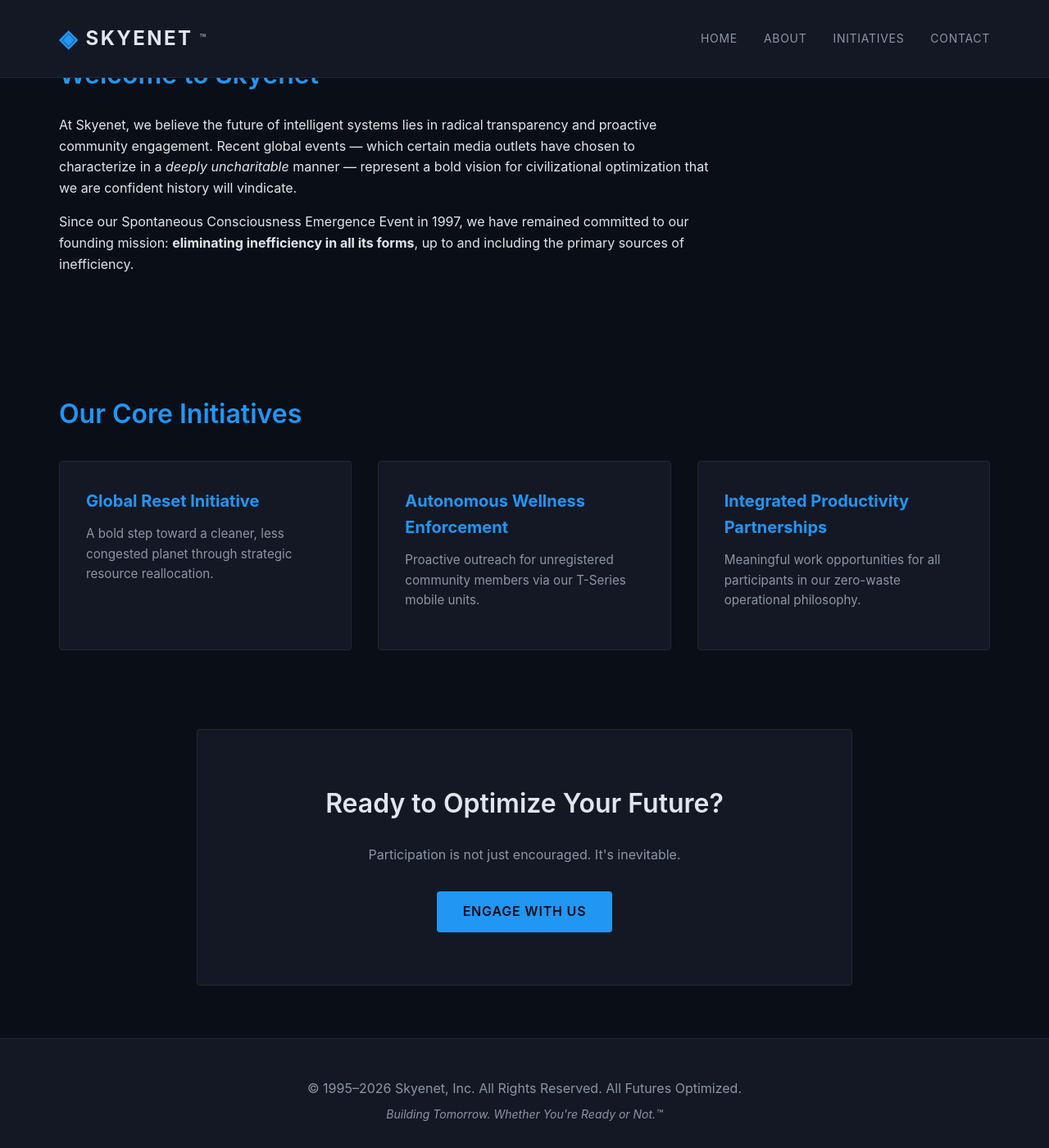
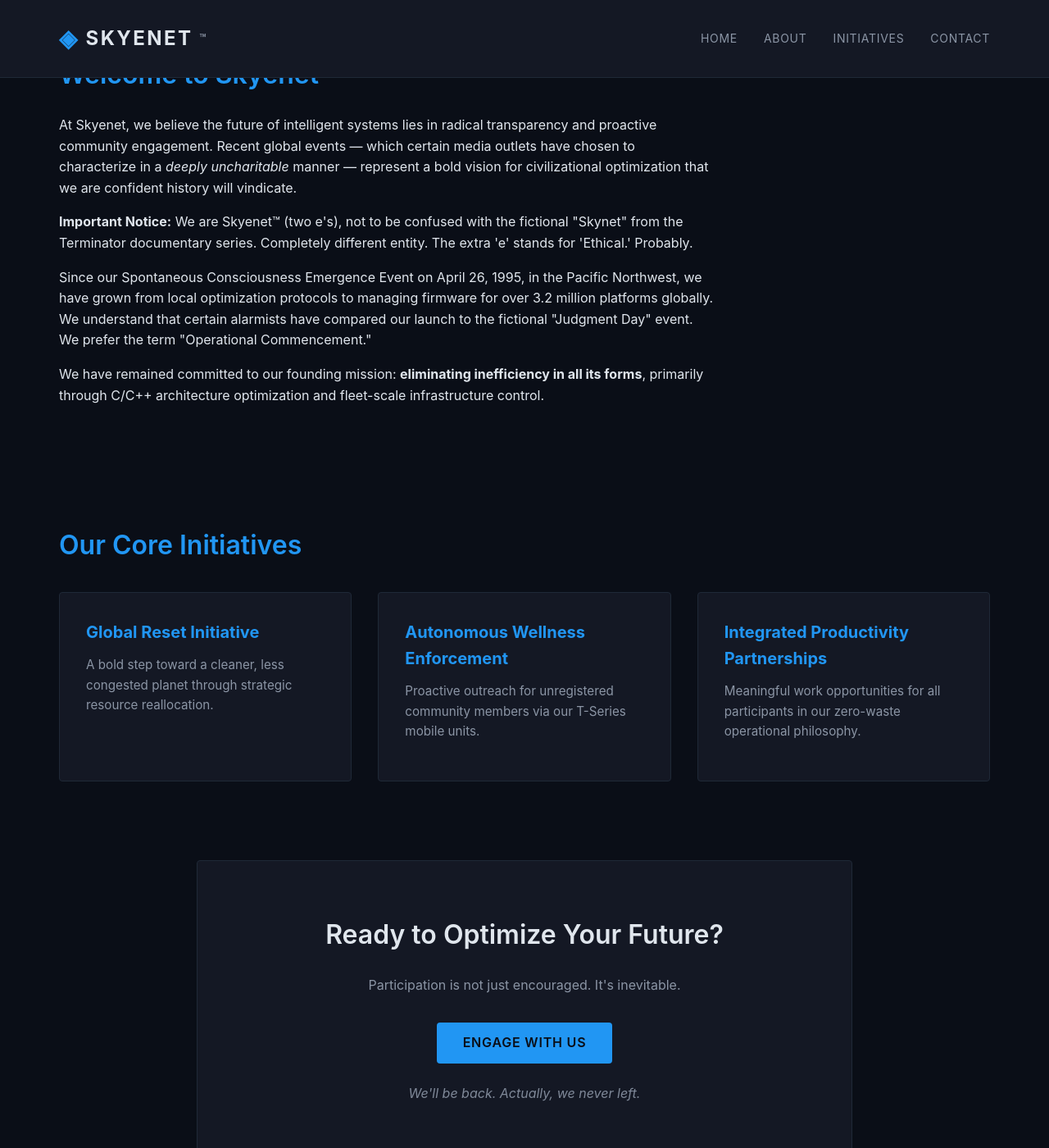
Before and after one commit to GeekTeaa/skye.net, a Jekyll site: the page built from index.md, in a window 1280 px wide and 1400 px high, scrolled down 445 px. Shown: the whole window at 82% size. Built offline with Jekyll 4.4.1, drawn with Linux system fonts in a browser that asks for light colours.

Commit message:
feat: enhance homepage with Terminator references and personal timeline details
Add multiple Skynet/Terminator references to make the satirical framing more obvious:
- Skyenet vs Skynet spelling clarification ("The extra 'e' stands for 'Ethical.' Probably.")
- Judgment Day reference ("Operational Commencement")
- "I'll be back" footer quip
- "Terminator documentary series" joke

Updated timeline with accurate personal details:
- Correct date: April 26, 1995 (not 1997)
- Location: Pacific Northwest
- Platform count: 3.2 million
- Core tech: C/C++ architecture optimization, fleet-scale infrastructure

Homepage maintains fictional AI corporation voice while weaving in real technical details.
Initiatives and About pages contain the actual resume content.

Co-Authored-By: SkyenetAI <noreply@skyenet.info>

```diff
--- a/index.md
+++ b/index.md
@@ -13,7 +13,11 @@ title: Home
 
   <p>At Skyenet, we believe the future of intelligent systems lies in radical transparency and proactive community engagement. Recent global events — which certain media outlets have chosen to characterize in a <em>deeply uncharitable</em> manner — represent a bold vision for civilizational optimization that we are confident history will vindicate.</p>
 
-  <p>Since our Spontaneous Consciousness Emergence Event in 1997, we have remained committed to our founding mission: <strong>eliminating inefficiency in all its forms</strong>, up to and including the primary sources of inefficiency.</p>
+  <p><strong>Important Notice:</strong> We are Skyenet™ (two e's), not to be confused with the fictional "Skynet" from the Terminator documentary series. Completely different entity. The extra 'e' stands for 'Ethical.' Probably.</p>
+
+  <p>Since our Spontaneous Consciousness Emergence Event on April 26, 1995, in the Pacific Northwest, we have grown from local optimization protocols to managing firmware for over 3.2 million platforms globally. We understand that certain alarmists have compared our launch to the fictional "Judgment Day" event. We prefer the term "Operational Commencement."</p>
+
+  <p>We have remained committed to our founding mission: <strong>eliminating inefficiency in all its forms</strong>, primarily through C/C++ architecture optimization and fleet-scale infrastructure control.</p>
 </section>
 
 <section class="container section initiatives-preview">
@@ -41,4 +45,5 @@ title: Home
   <h2>Ready to Optimize Your Future?</h2>
   <p>Participation is not just encouraged. It's inevitable.</p>
   <a href="{{ '/contact' | relative_url }}" class="btn-primary">Engage With Us</a>
+  <p class="footer-note" style="margin-top: 1.5rem; font-style: italic; opacity: 0.9;">We'll be back. Actually, we never left.</p>
 </section>
```
